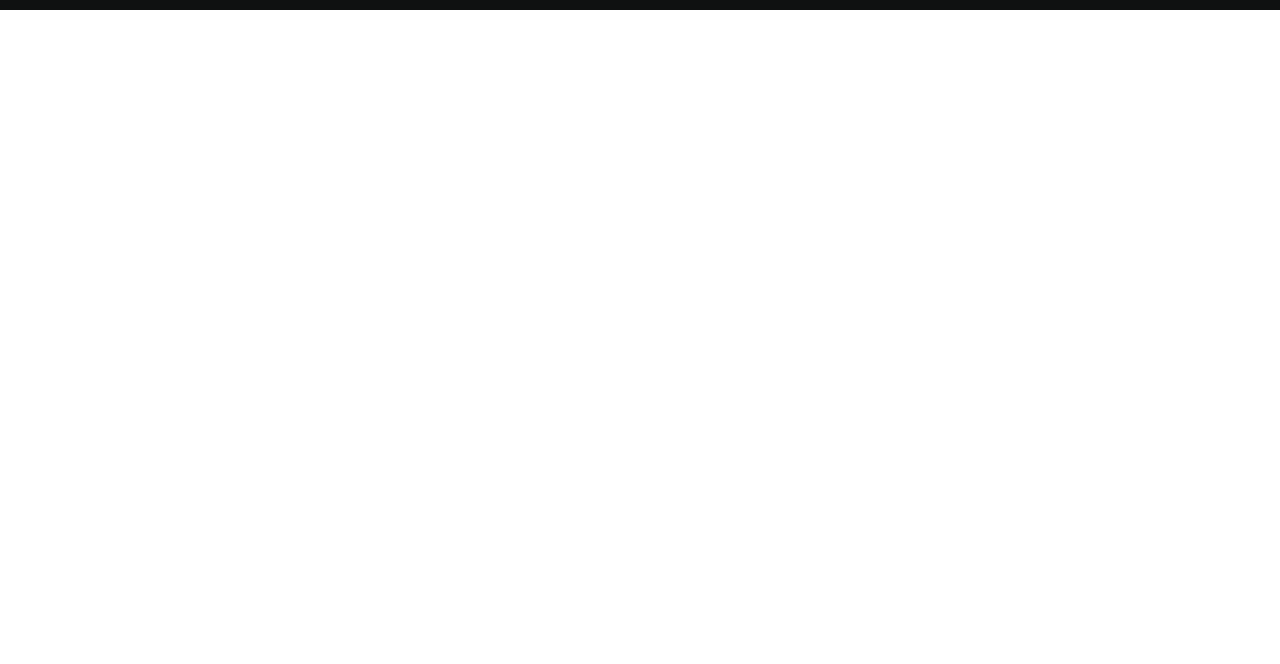
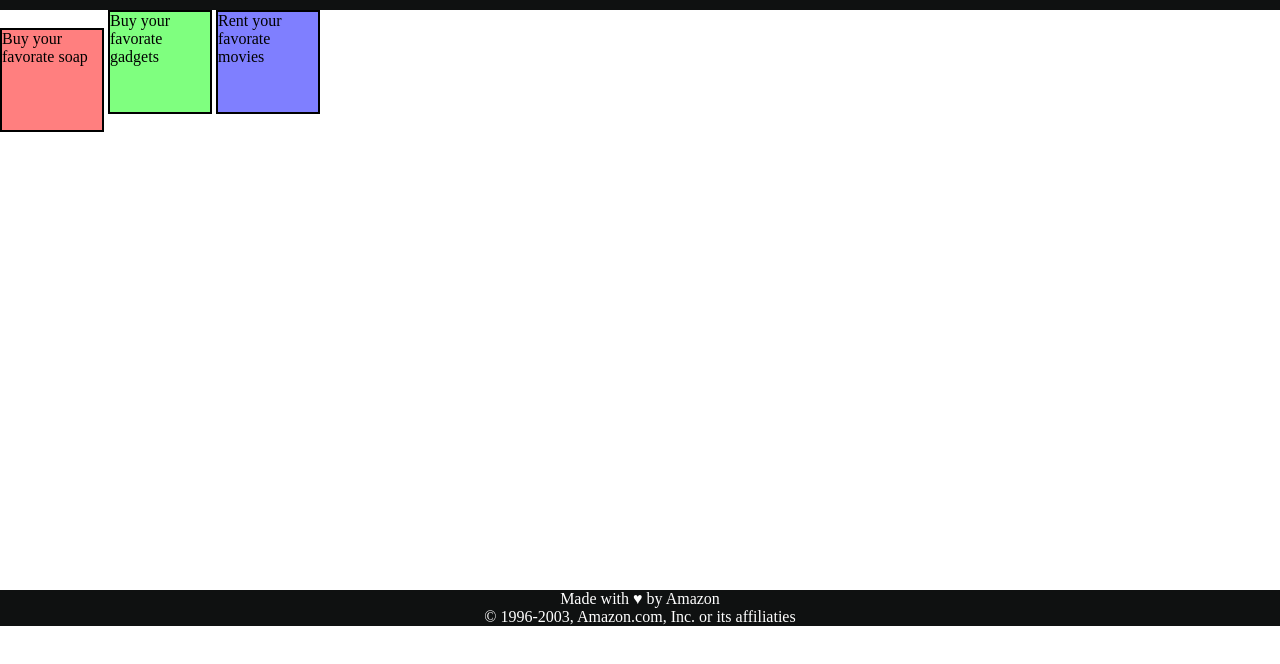
Before and after one commit to sanjay827985/Navbar, a plain HTML site: page index.html in a window 1280 px wide. Shown: the part 50-714 px from the top of the page. Drawn offline with Linux system fonts and the light colour scheme.

Commit message:
new upddate

```diff
--- a/index.html
+++ b/index.html
@@ -7,6 +7,7 @@
     <link rel="stylesheet" href="style.css" />
   </head>
   <body>
+    <header>
       <div id="navbar">
         <a id="logo">Amazon</a>
         <a href="#">Account</a>
@@ -16,5 +17,21 @@
         <input placeholder="search Amazon.in" />
         <button>Search</button>
       </div>
+    </header>
+    <div id="content">
+      <div class="ContentBox" style="background-color: rgba(255, 0, 0, 0.5)">
+        Buy your favorate soap
+      </div>
+      <div class="ContentBox" style="background-color: rgba(0, 255, 0, 0.5)">
+        Buy your favorate gadgets
+      </div>
+      <div class="ContentBox" style="background-color: rgba(0, 0, 255, 0.5)">
+        Rent your favorate movies
+      </div>
+    </div>
+    <footer>
+      Made with &hearts; by Amazon <br />
+      &#169; 1996-2003, Amazon.com, Inc. or its affiliaties
+    </footer>
   </body>
 </html>
--- a/style.css
+++ b/style.css
@@ -21,3 +21,21 @@ a{
     margin-right: 200px;
     text-decoration: none;
 }
+
+.ContentBox{
+    height: 100px;
+    width: 100px;
+    border: 2px solid black;
+    display: inline-block;
+}
+
+#content {
+    height: 580px;
+
+}
+footer{
+
+    background-color: #0f1111;
+    color: white;
+    text-align: center;
+}
```
Lines whose indentation alone changed are shown as unchanged.
